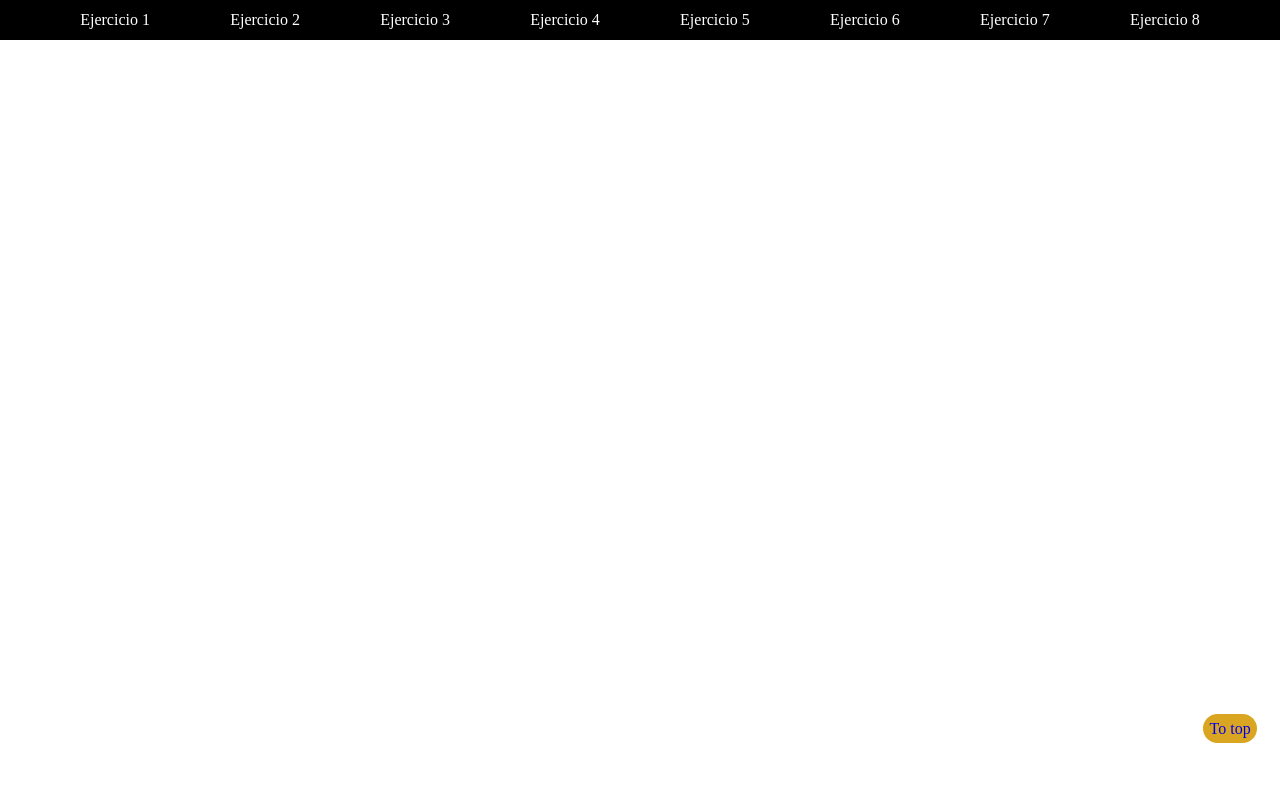
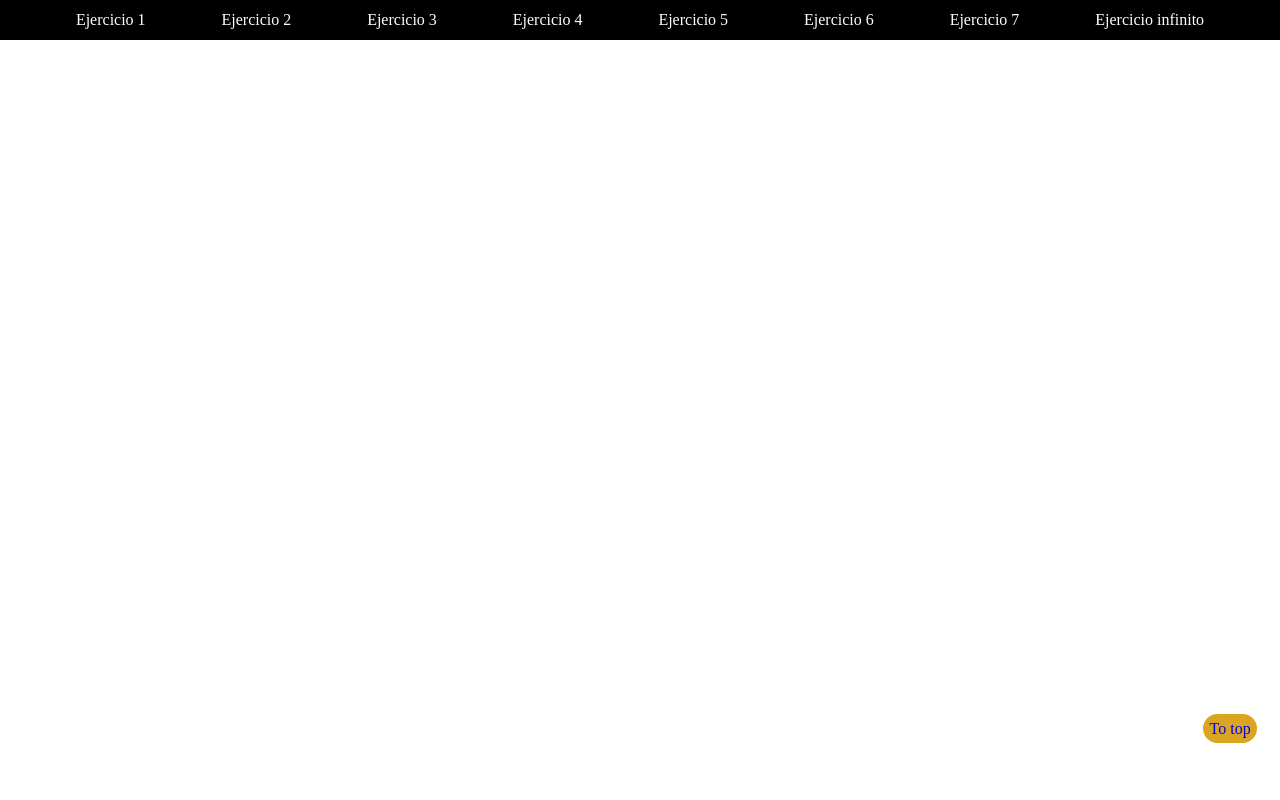
Before and after one commit to MarcosGutierrezMoya/CSS_Exercises, a plain HTML site: page index.html in a window 1280 px wide. Shown: the top 800 px of the page. Drawn offline with Linux system fonts and the light colour scheme.

Commit message:
Update index.html

```diff
--- a/index.html
+++ b/index.html
@@ -17,7 +17,7 @@
             <a href="#ej5">Ejercicio 5</a>
             <a href="#ej6">Ejercicio 6</a>
             <a href="#ej7">Ejercicio 7</a>
-            <a href="#ej8">Ejercicio 8</a>
+            <a href="#ej8">Ejercicio infinito</a>
         </nav>
         <div id="btnTop">
             <a href="#ej1">To top</a>
```
